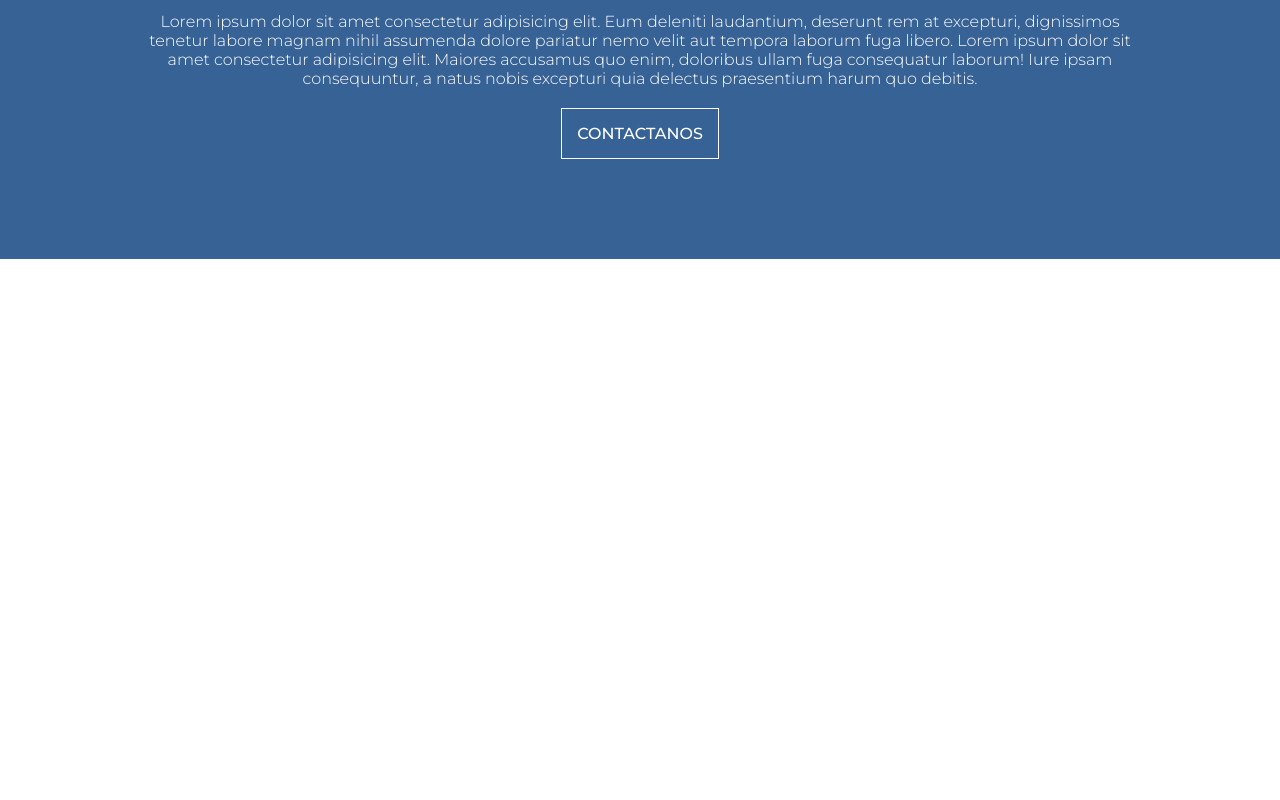
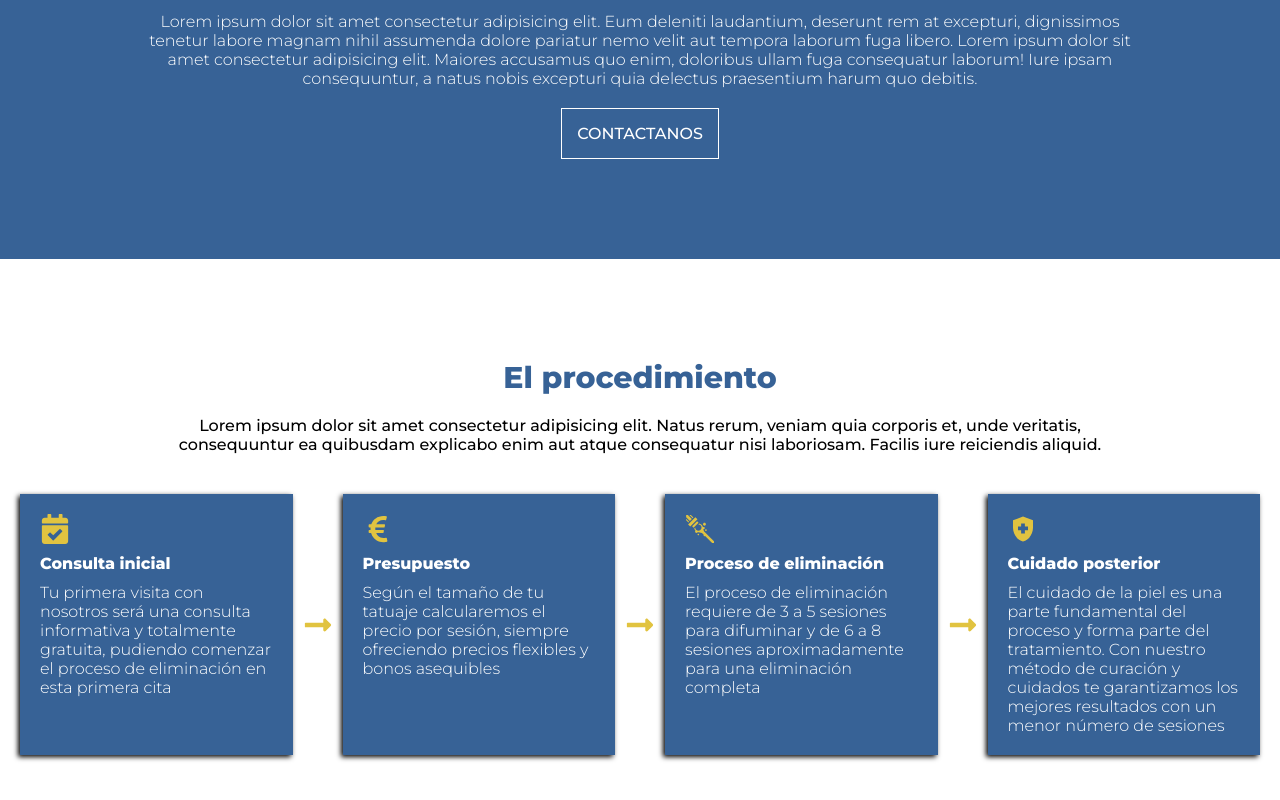
Before and after one commit to Gaston-Valentini/benilaser, a React (Vite) app: page / in a window 1280 px wide. Shown: the part 1496-2296 px from the top of the page. Before the commit the page ends 1755 px from the top, so only its background shows below. Built offline with nearby package versions, Linux system fonts and the light colour scheme.

Commit message:
Add: Procedure section added.

```diff
--- a/src/index.css
+++ b/src/index.css
@@ -3,5 +3,6 @@
     --fira: "Fira Sans", sans-serif;
     --blue: #376296;
     --gold: #e1c340;
+    --grey: #ccc;
     --overlay: rgba(0, 0, 0, 0.6);
 }
--- a/src/sections/About/About.module.css
+++ b/src/sections/About/About.module.css
@@ -31,7 +31,6 @@
 .dataInfoTitle {
     font-size: 30px;
     font-weight: 800;
-    text-align: center;
     color: var(--blue);
 }
 
@@ -69,6 +68,9 @@
     .dataInfo {
         align-items: center;
     }
+    .dataInfoTitle {
+        text-align: center;
+    }
     .dataInfoBio {
         text-align: center;
     }
--- /dev/null
+++ b/src/sections/Procedure/Procedure.jsx
@@ -0,0 +1,40 @@
+import style from "./Procedure.module.css";
+import { FaLongArrowAltRight } from "react-icons/fa";
+import { FaCalendarCheck } from "react-icons/fa";
+import { FaEuroSign } from "react-icons/fa";
+import { GiLaserBlast } from "react-icons/gi";
+import { MdHealthAndSafety } from "react-icons/md";
+
+export default function Procedure() {
+    return (
+        <section className={style.container}>
+            <div className={style.title}>El procedimiento</div>
+            <div className={style.subtitle}>Lorem ipsum dolor sit amet consectetur adipisicing elit. Natus rerum, veniam quia corporis et, unde veritatis, consequuntur ea quibusdam explicabo enim aut atque consequatur nisi laboriosam. Facilis iure reiciendis aliquid.</div>
+            <div className={style.cards}>
+                <div className={style.cardsCard}>
+                    <FaCalendarCheck className={style.cardsCardIcon} />
+                    <div className={style.cardsCardTitle}>Consulta inicial</div>
+                    <div className={style.cardsCardText}>Tu primera visita con nosotros será una consulta informativa y totalmente gratuita, pudiendo comenzar el proceso de eliminación en esta primera cita</div>
+                </div>
+                <FaLongArrowAltRight className={style.cardsArrow} />
+                <div className={style.cardsCard}>
+                    <FaEuroSign className={style.cardsCardIcon} />
+                    <div className={style.cardsCardTitle}>Presupuesto</div>
+                    <div className={style.cardsCardText}>Según el tamaño de tu tatuaje calcularemos el precio por sesión, siempre ofreciendo precios flexibles y bonos asequibles</div>
+                </div>
+                <FaLongArrowAltRight className={style.cardsArrow} />
+                <div className={style.cardsCard}>
+                    <GiLaserBlast className={style.cardsCardIcon} />
+                    <div className={style.cardsCardTitle}>Proceso de eliminación</div>
+                    <div className={style.cardsCardText}>El proceso de eliminación requiere de 3 a 5 sesiones para difuminar y de 6 a 8 sesiones aproximadamente para una eliminación completa</div>
+                </div>
+                <FaLongArrowAltRight className={style.cardsArrow} />
+                <div className={style.cardsCard}>
+                    <MdHealthAndSafety className={style.cardsCardIcon} />
+                    <div className={style.cardsCardTitle}>Cuidado posterior</div>
+                    <div className={style.cardsCardText}>El cuidado de la piel es una parte fundamental del proceso y forma parte del tratamiento. Con nuestro método de curación y cuidados te garantizamos los mejores resultados con un menor número de sesiones</div>
+                </div>
+            </div>
+        </section>
+    );
+}
--- /dev/null
+++ b/src/sections/Procedure/Procedure.module.css
@@ -0,0 +1,73 @@
+.container {
+    padding: 100px 20px;
+    display: flex;
+    flex-direction: column;
+    align-items: center;
+    gap: 20px;
+}
+
+.title {
+    font-size: 30px;
+    font-weight: 800;
+    color: var(--blue);
+}
+
+.subtitle {
+    max-width: 1000px;
+    text-align: center;
+}
+
+.cards {
+    margin-top: 20px;
+    max-width: 1500px;
+    display: grid;
+    grid-template-columns: 1fr 30px 1fr 30px 1fr 30px 1fr;
+    gap: 10px;
+}
+
+.cardsArrow {
+    align-self: center;
+    font-size: 30px;
+    color: var(--gold);
+}
+
+.cardsCard {
+    padding: 20px;
+    display: flex;
+    flex-direction: column;
+    gap: 10px;
+    background-color: var(--blue);
+    box-shadow: -2px 2px 5px black;
+}
+
+.cardsCardIcon {
+    align-self: start;
+    font-size: 30px;
+    color: var(--gold);
+}
+
+.cardsCardTitle {
+    font-weight: 800;
+    color: white;
+}
+
+.cardsCardText {
+    font-weight: 300;
+    color: white;
+}
+
+@media (max-width: 991px) {
+    .container {
+        padding: 50px 20px;
+    }
+    .cards {
+        display: flex;
+        flex-direction: column;
+    }
+    .cardsArrow {
+        transform: rotate(90deg);
+    }
+    .cardsCard {
+        max-width: 400px;
+    }
+}
--- a/src/views/Home/Home.jsx
+++ b/src/views/Home/Home.jsx
@@ -2,6 +2,7 @@ import style from "./Home.module.css";
 import HomeHeader from "../../sections/HomeHeader/HomeHeader";
 import About from "../../sections/About/About";
 import Hook from "../../sections/Hook/Hook";
+import Procedure from "../../sections/Procedure/Procedure";
 
 export default function Home() {
     return (
@@ -9,6 +10,7 @@ export default function Home() {
             <HomeHeader />
             <About />
             <Hook />
+            <Procedure />
         </section>
     );
 }
```
